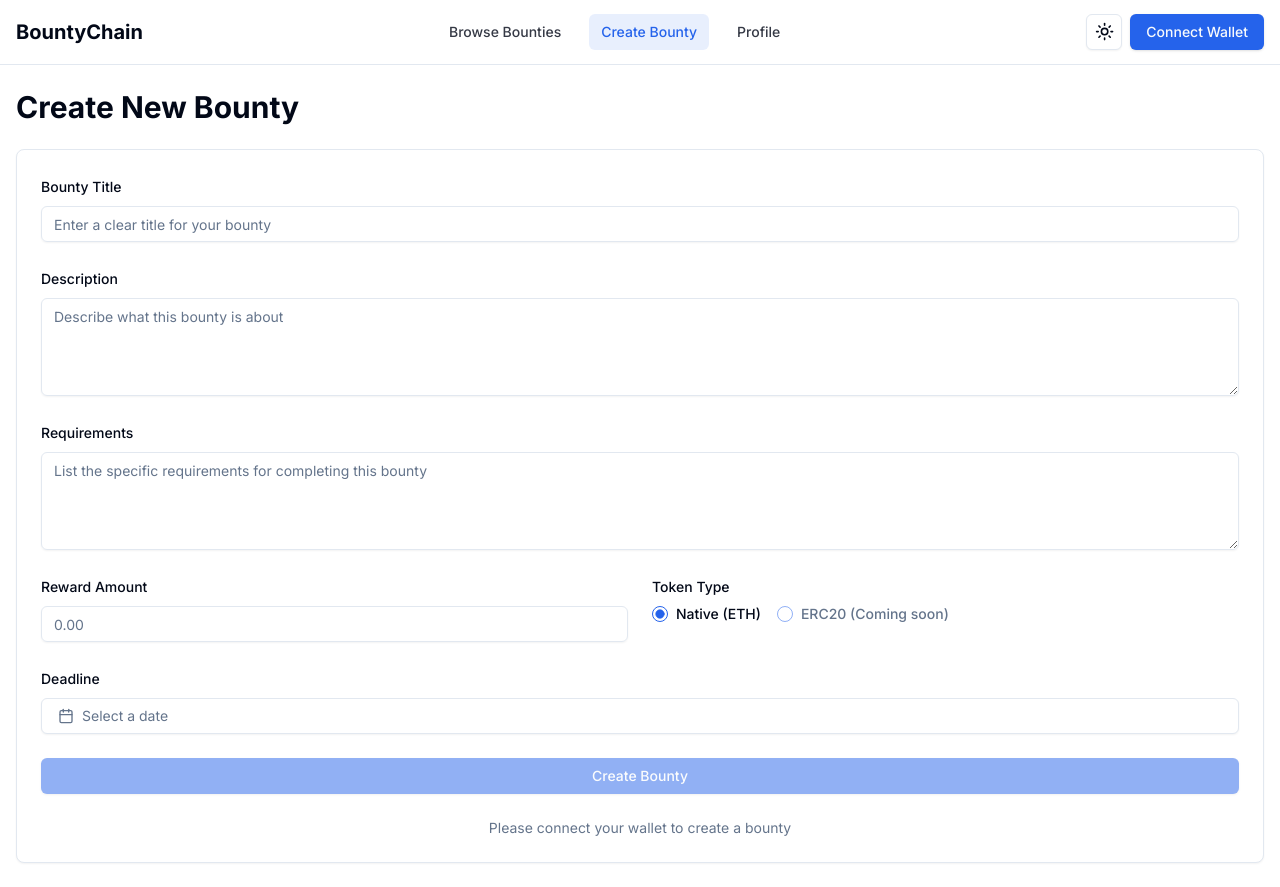
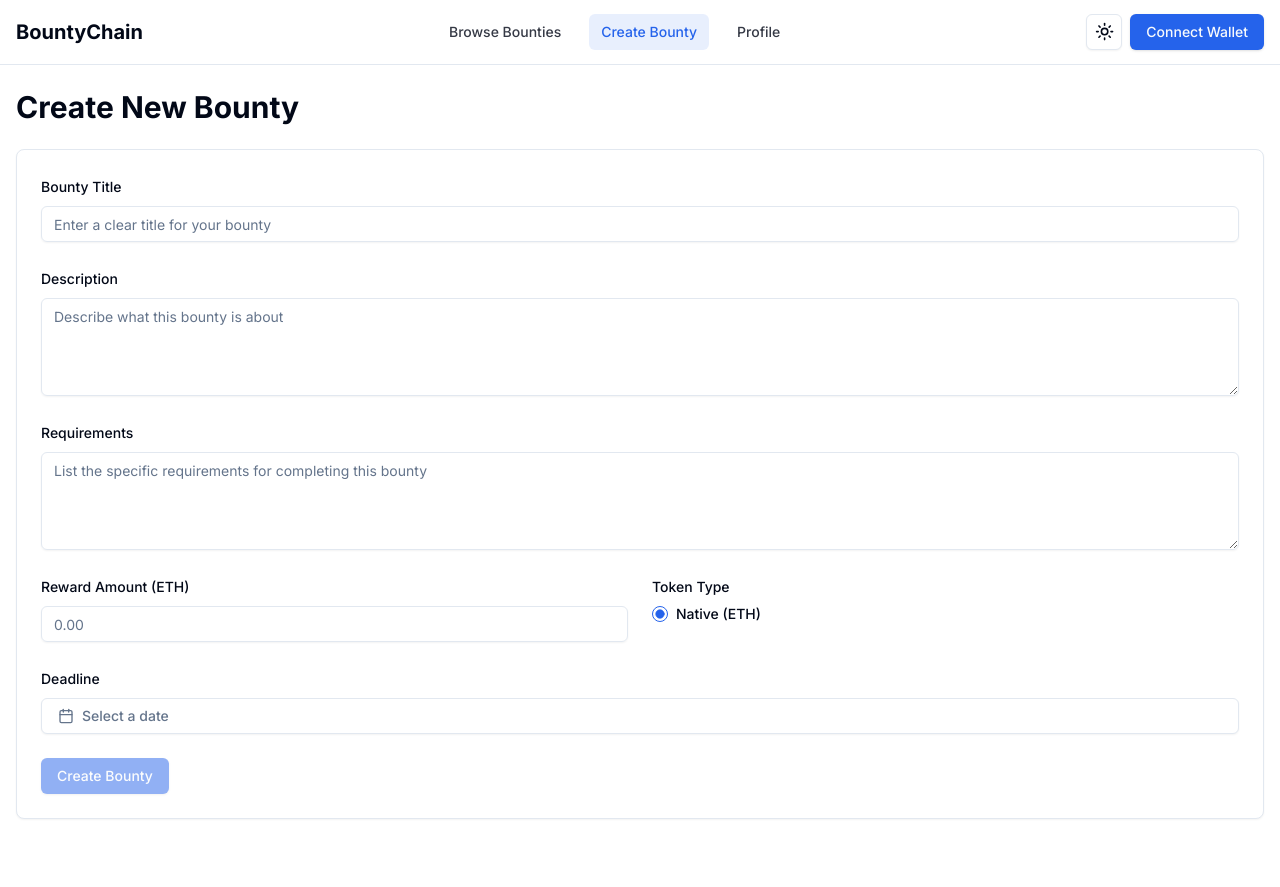
Before and after one commit to Vikash-8090-Yadav/CoomunityyBoard, a Next.js app in the folder Frontend/: page /create in a window 1280 px wide. After the commit the page ends 843 px from the top, so only its background shows below. Built offline with nearby package versions, Linux system fonts and the light colour scheme; what wagmi would draw is missing.

Commit message:
update: create bounty form with enhanced validation and UI

```diff
--- a/Frontend/components/create-bounty-form.tsx
+++ b/Frontend/components/create-bounty-form.tsx
@@ -14,13 +14,13 @@ import { format } from "date-fns"
 import { CalendarIcon, Loader2 } from "lucide-react"
 import { cn } from "@/lib/utils"
 import { useWallet } from "@/context/wallet-context"
-import { useBounty } from "@/context/bounty-context"
-import { parseEther } from "ethers"
+import { ethers } from "ethers"
+import { communityAddress } from "@/config"
+import abi from "@/abi/CommunityBountyBoard.json"
 
 export default function CreateBountyForm() {
   const router = useRouter()
-  const { connected } = useWallet()
-  const { createBounty } = useBounty()
+  const { connected, provider } = useWallet()
 
   const [title, setTitle] = useState("")
   const [description, setDescription] = useState("")
@@ -29,9 +29,9 @@ export default function CreateBountyForm() {
   const [tokenType, setTokenType] = useState("native")
   const [date, setDate] = useState<Date>()
   const [loading, setLoading] = useState(false)
-  const [error, setError] = useState("")
+  const [error, setError] = useState<string>("")
 
-  const handleSubmit = async (e) => {
+  const handleSubmit = async (e: React.FormEvent) => {
     e.preventDefault()
 
     if (!connected) {
@@ -48,24 +48,40 @@ export default function CreateBountyForm() {
       setLoading(true)
       setError("")
 
-      // Convert deadline to Unix timestamp
+      if (!provider) {
+        throw new Error("Provider is not available")
+      }
+
+      const signer = provider.getSigner()
+      const contract = new ethers.Contract(communityAddress, abi.abi, signer)
+
+      // Convert reward to wei
+      const rewardInWei = ethers.utils.parseEther(reward)
+
+      // Calculate deadline timestamp in seconds
       const deadline = Math.floor(date.getTime() / 1000)
 
-      // Create bounty on the blockchain
-      await createBounty(
+      // Set reward token address (use zero address for native ETH)
+      const rewardToken = tokenType === "native" ? "0x0000000000000000000000000000000000000000" : "0x0000000000000000000000000000000000000000" // For now, only supporting native ETH
+
+      // Create bounty transaction
+      const tx = await contract.createBounty(
         title,
         description,
-        requirements,
-        parseEther(reward),
-        tokenType === "native" ? true : false,
+        requirements, // This is proofRequirements in the contract
+        rewardInWei,
+        rewardToken,
         deadline,
-        { value: tokenType === "native" ? parseEther(reward) : 0 },
+        {
+          value: tokenType === "native" ? rewardInWei : ethers.utils.parseEther("0"), // Send ETH only if native token
+        }
       )
 
-      router.push("/")
+      await tx.wait()
+      router.push("/") // Redirect to home page after successful creation
     } catch (err) {
       console.error("Error creating bounty:", err)
-      setError(err.message || "Failed to create bounty")
+      setError(err instanceof Error ? err.message : "Failed to create bounty")
     } finally {
       setLoading(false)
     }
@@ -112,7 +128,7 @@ export default function CreateBountyForm() {
 
           <div className="grid grid-cols-1 md:grid-cols-2 gap-6">
             <div className="space-y-2">
-              <Label htmlFor="reward">Reward Amount</Label>
+              <Label htmlFor="reward">Reward Amount (ETH)</Label>
               <Input
                 id="reward"
                 type="number"
@@ -132,12 +148,6 @@ export default function CreateBountyForm() {
                   <RadioGroupItem value="native" id="native" />
                   <Label htmlFor="native">Native (ETH)</Label>
                 </div>
-                <div className="flex items-center space-x-2">
-                  <RadioGroupItem value="erc20" id="erc20" disabled />
-                  <Label htmlFor="erc20" className="text-muted-foreground">
-                    ERC20 (Coming soon)
-                  </Label>
-                </div>
               </RadioGroup>
             </div>
           </div>
@@ -146,15 +156,12 @@ export default function CreateBountyForm() {
             <Label>Deadline</Label>
             <Popover>
               <PopoverTrigger asChild>
-                <Button
-                  variant="outline"
-                  className={cn("w-full justify-start text-left font-normal", !date && "text-muted-foreground")}
-                >
+                <Button variant="outline" className={cn("w-full justify-start", !date && "text-muted-foreground")}>
                   <CalendarIcon className="mr-2 h-4 w-4" />
                   {date ? format(date, "PPP") : "Select a date"}
                 </Button>
               </PopoverTrigger>
-              <PopoverContent className="w-auto p-0">
+              <PopoverContent>
                 <Calendar
                   mode="single"
                   selected={date}
@@ -168,20 +175,9 @@ export default function CreateBountyForm() {
 
           {error && <p className="text-red-500 text-sm">{error}</p>}
 
-          <Button type="submit" className="w-full" disabled={loading || !connected}>
-            {loading ? (
-              <>
-                <Loader2 className="mr-2 h-4 w-4 animate-spin" />
-                Creating Bounty...
-              </>
-            ) : (
-              "Create Bounty"
-            )}
+          <Button type="submit" disabled={loading || !connected}>
+            {loading ? <Loader2 className="mr-2 h-4 w-4 animate-spin" /> : "Create Bounty"}
           </Button>
-
-          {!connected && (
-            <p className="text-center text-sm text-muted-foreground">Please connect your wallet to create a bounty</p>
-          )}
         </form>
       </CardContent>
     </Card>
```
